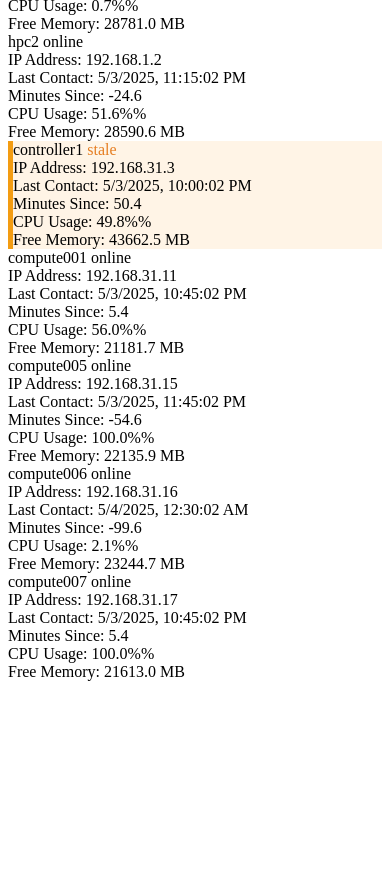
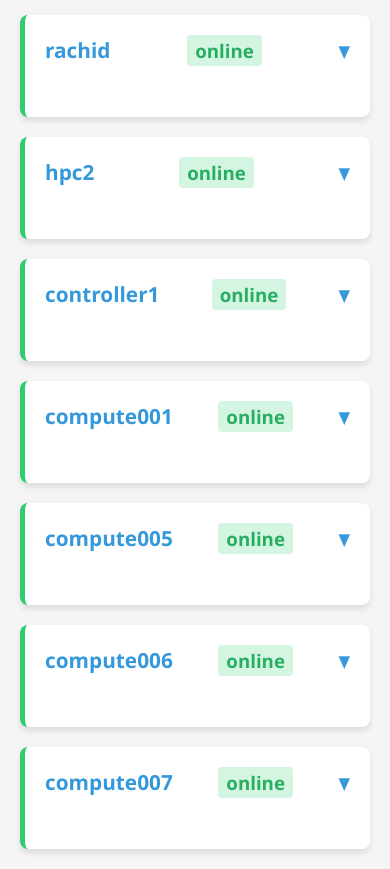
Before and after one commit to RB61/InterOrdis, a plain HTML site: page index.html in a window 390 px wide. Shown: the part 155-1024 px from the top of the page. Before the commit the page ends 844 px from the top, so only its background shows below. Drawn offline with Linux system fonts and the light colour scheme.

Commit message:
Update index.html

```diff
--- a/index.html
+++ b/index.html
@@ -6,14 +6,116 @@
     <title>PC Status Dashboard</title>
     <meta http-equiv="refresh" content="30">  <!-- Auto-refresh every 30s -->
     <style>
-        /* [Previous CSS styles remain exactly the same] */
-        .stale {
-            border-left: 5px solid #f39c12;
-            background-color: #fff4e6;
+        body {
+            font-family: 'Segoe UI', Tahoma, Geneva, Verdana, sans-serif;
+            margin: 0;
+            padding: 20px;
+            background-color: #f5f5f5;
+            color: #333;
         }
-        .stale .status {
-            background-color: #fef5e7;
-            color: #e67e22;
+        h1 {
+            color: #2c3e50;
+            text-align: center;
+            margin-bottom: 30px;
+            font-size: 2.2em;
+        }
+        #status-container {
+            display: flex;
+            flex-wrap: wrap;
+            justify-content: center;
+            gap: 20px;
+            max-width: 1400px;
+            margin: 0 auto;
+        }
+        .pc {
+            background-color: white;
+            border-radius: 8px;
+            box-shadow: 0 4px 6px rgba(0, 0, 0, 0.1);
+            padding: 20px;
+            width: 280px;
+            transition: transform 0.2s;
+        }
+        .pc:hover {
+            transform: translateY(-5px);
+            box-shadow: 0 6px 12px rgba(0, 0, 0, 0.15);
+        }
+        .online {
+            border-left: 5px solid #2ecc71;
+        }
+        .offline {
+            border-left: 5px solid #e74c3c;
+        }
+        .pc-name {
+            color: #3498db;
+            font-size: 1.3em;
+            font-weight: bold;
+            margin-bottom: 10px;
+            cursor: pointer;
+            display: flex;
+            justify-content: space-between;
+            align-items: center;
+        }
+        .pc-name:hover {
+            color: #2980b9;
+        }
+        .pc-name::after {
+            content: "▼";
+            font-size: 0.8em;
+            transition: transform 0.3s;
+        }
+        .pc-name.active::after {
+            transform: rotate(180deg);
+        }
+        .status {
+            display: inline-block;
+            padding: 3px 8px;
+            border-radius: 4px;
+            font-weight: bold;
+            font-size: 0.9em;
+        }
+        .online .status {
+            background-color: #d5f5e3;
+            color: #27ae60;
+        }
+        .offline .status {
+            background-color: #fadbd8;
+            color: #c0392b;
+        }
+        .details {
+            margin-top: 15px;
+            padding-top: 15px;
+            border-top: 1px solid #eee;
+            overflow: hidden;
+            max-height: 0;
+            opacity: 0;
+            transition: all 0.4s ease;
+        }
+        .details.show {
+            max-height: 500px;
+            opacity: 1;
+        }
+        .detail-row {
+            margin-bottom: 8px;
+            display: flex;
+        }
+        .detail-label {
+            font-weight: bold;
+            width: 120px;
+            color: #7f8c8d;
+        }
+        .detail-value {
+            flex: 1;
+            word-break: break-all;
+        }
+        .last-update {
+            font-size: 0.9em;
+            color: #95a5a6;
+            margin-top: 5px;
+        }
+        @media (max-width: 768px) {
+            .pc {
+                width: 100%;
+            }
         }
     </style>
 </head>
@@ -22,9 +124,6 @@
     <div id="status-container"></div>
 
     <script>
-        // Configuration - match this to your cron schedule
-        const MAX_MINUTES_SINCE_UPDATE = 30;  // Set this to 2x your cron interval
-
         document.addEventListener('DOMContentLoaded', function() {
             fetch('status.json')
                 .then(response => response.json())
@@ -33,41 +132,17 @@
                     container.innerHTML = '';
 
                     for (const [pcName, info] of Object.entries(data)) {
-                        const now = new Date();
-                        const lastUpdate = new Date(info.last_update);
-                        const minutesSinceUpdate = (now - lastUpdate) / (1000 * 60);
-
-                        // Determine status
-                        let status = info.status;
-                        let statusClass = status;
-
-                        if (status === 'online' && minutesSinceUpdate > MAX_MINUTES_SINCE_UPDATE) {
-                            status = 'stale';
-                            statusClass = 'stale';
-                        } else if (!info.last_update || minutesSinceUpdate > MAX_MINUTES_SINCE_UPDATE * 2) {
-                            status = 'offline';
-                            statusClass = 'offline';
-                        }
-
                         const pcElement = document.createElement('div');
-                        pcElement.className = `pc ${statusClass}`;
+                        pcElement.className = `pc ${info.status}`;
 
                         pcElement.innerHTML = `
                             <div class="pc-name">${pcName}
-                                <span class="status">${status}</span>
+                                <span class="status">${info.status}</span>
                             </div>
                             <div class="details">
                                 <div class="detail-row">
                                     <span class="detail-label">IP Address:</span>
                                     <span class="detail-value">${info.ip_address || 'N/A'}</span>
-                                </div>
-                                <div class="detail-row">
-                                    <span class="detail-label">Last Contact:</span>
-                                    <span class="detail-value">${lastUpdate.toLocaleString()}</span>
-                                </div>
-                                <div class="detail-row">
-                                    <span class="detail-label">Minutes Since:</span>
-                                    <span class="detail-value">${minutesSinceUpdate.toFixed(1)}</span>
                                 </div>
                                 ${info.cpu_usage ? `
                                 <div class="detail-row">
@@ -79,10 +154,12 @@
                                     <span class="detail-label">Free Memory:</span>
                                     <span class="detail-value">${info.memory_free}</span>
                                 </div>` : ''}
+                                <div class="last-update">
+                                    Last updated: ${new Date(info.last_update).toLocaleString()}
+                                </div>
                             </div>
                         `;
 
-                        // [Keep the existing click handler code from previous version]
                         const nameElement = pcElement.querySelector('.pc-name');
                         const detailsElement = pcElement.querySelector('.details');
 
@@ -93,6 +170,14 @@
 
                         container.appendChild(pcElement);
                     }
+                })
+                .catch(error => {
+                    console.error('Error loading status:', error);
+                    document.getElementById('status-container').innerHTML = `
+                        <div style="color: #e74c3c; text-align: center; padding: 20px;">
+                            Error loading PC status. Please try again later.
+                        </div>
+                    `;
                 });
         });
     </script>
```
